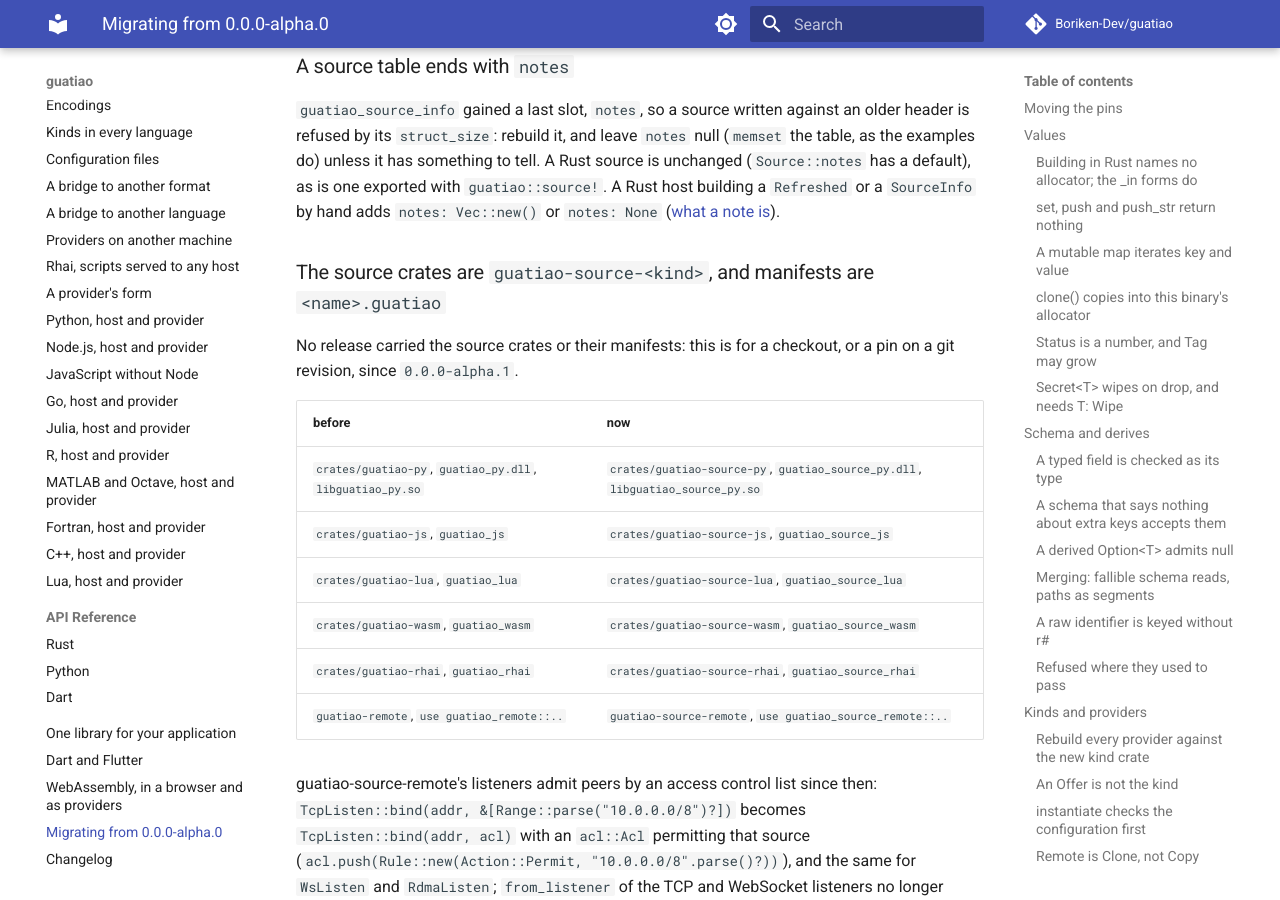
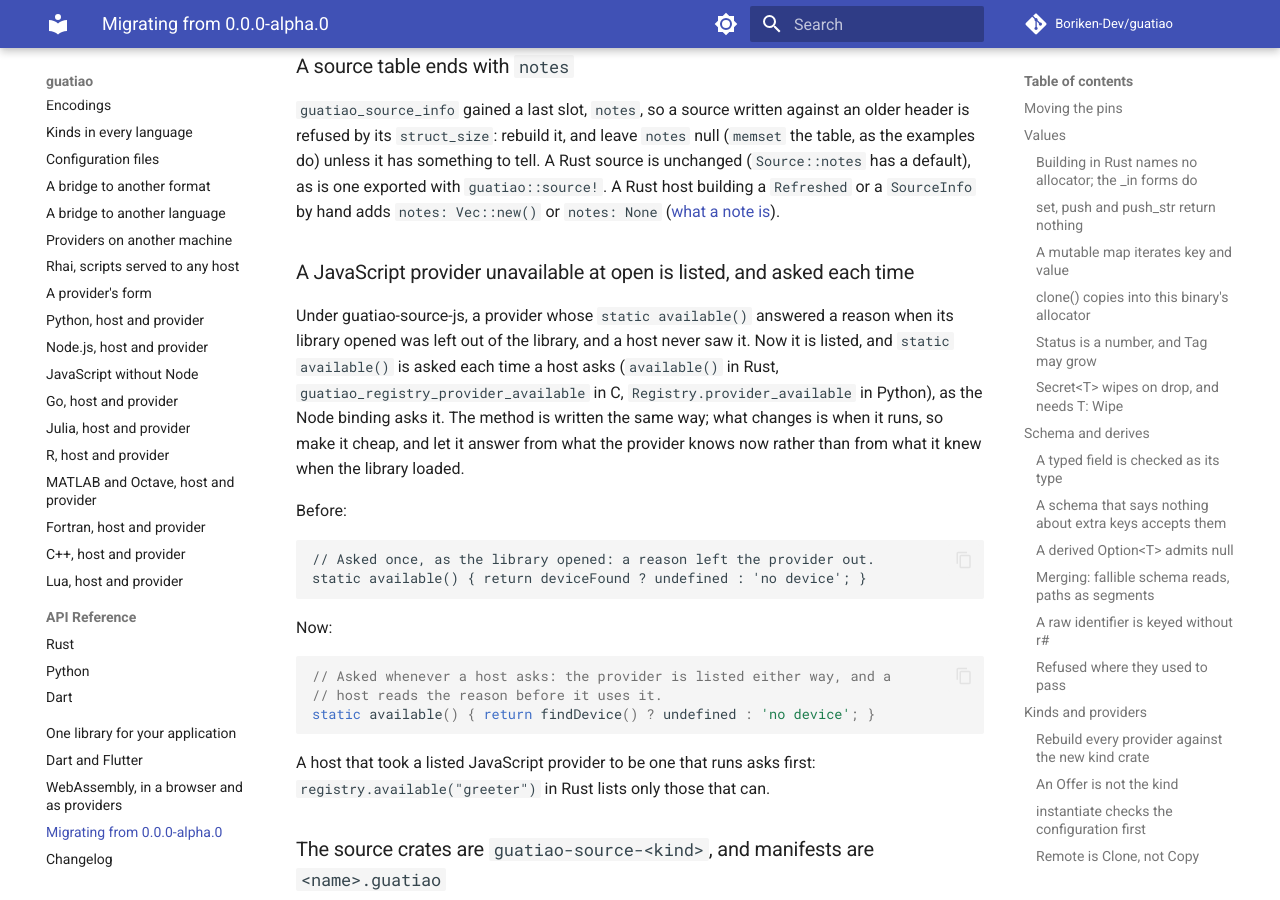
Before and after one commit to Boriken-Dev/guatiao, an MkDocs documentation site: the page built from docs/migrating.md, in a window 1280 px wide and 900 px high, scrolled down 25397 px. Built offline with MkDocs 1.6.1 and Material for MkDocs 9.7.7, drawn with Linux system fonts in a browser that asks for light colours; comment, search, counter and statistics services are not loaded.

Commit message:
docs: a JavaScript provider's availability asked each time is a change, with its migration

````diff
--- a/docs/migrating.md
+++ b/docs/migrating.md
@@ -1300,6 +1300,35 @@ building a `Refreshed` or a `SourceInfo` by hand adds `notes: Vec::new()` or
 `notes: None`
 ([what a note is](encodings.md#a-sources-note)).
 
+### A JavaScript provider unavailable at open is listed, and asked each time
+
+Under guatiao-source-js, a provider whose `static available()` answered a
+reason when its library opened was left out of the library, and a host
+never saw it. Now it is listed, and `static available()` is asked each
+time a host asks (`available()` in Rust, `guatiao_registry_provider_available`
+in C, `Registry.provider_available` in Python), as the Node binding asks
+it. The method is written the same way; what changes is when it runs, so
+make it cheap, and let it answer from what the provider knows now rather
+than from what it knew when the library loaded.
+
+Before:
+
+```text
+// Asked once, as the library opened: a reason left the provider out.
+static available() { return deviceFound ? undefined : 'no device'; }
+```
+
+Now:
+
+```js
+// Asked whenever a host asks: the provider is listed either way, and a
+// host reads the reason before it uses it.
+static available() { return findDevice() ? undefined : 'no device'; }
+```
+
+A host that took a listed JavaScript provider to be one that runs asks
+first: `registry.available("greeter")` in Rust lists only those that can.
+
 ### The source crates are `guatiao-source-<kind>`, and manifests are `<name>.guatiao`
 
 No release carried the source crates or their manifests: this is for a
````
Also changed, not shown: CHANGELOG.md (+12 -9 lines).
